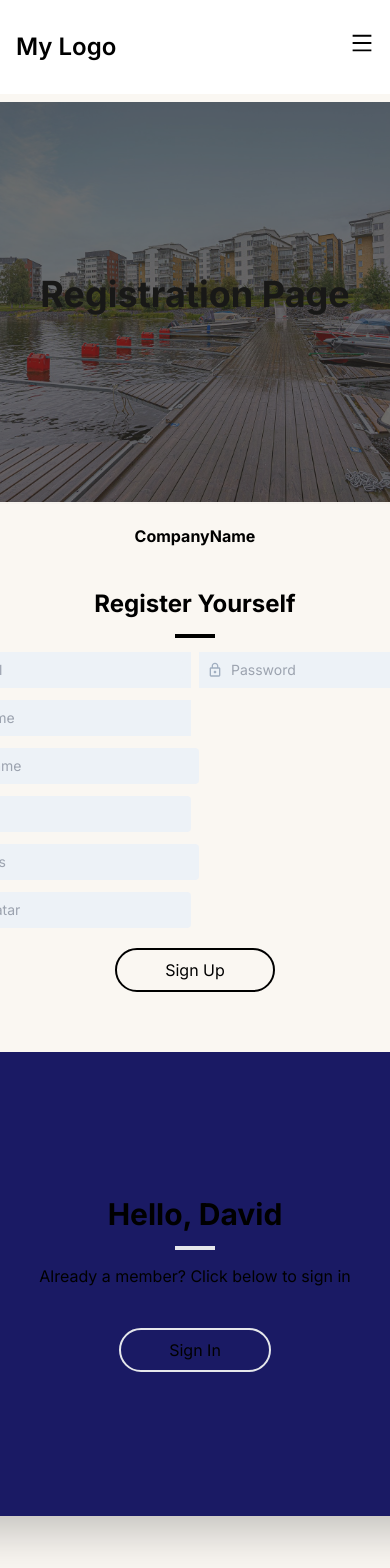
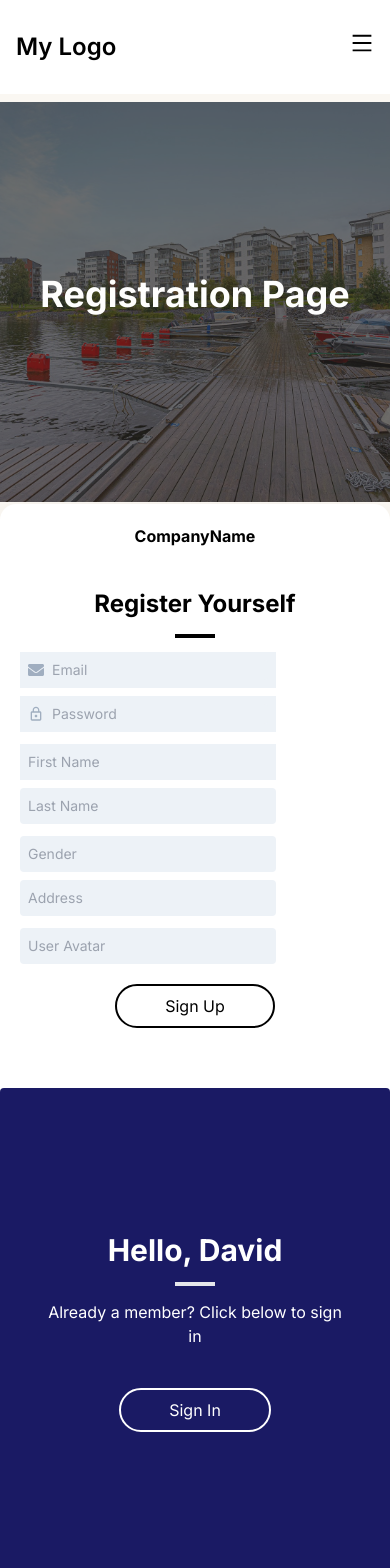
Before and after one commit to asajjad308/docking-new, a Next.js app: page /register in a window 390 px wide. Shown: the top 1568 px of the page. Built offline with nearby package versions, Linux system fonts and the light colour scheme.

Commit message:
fix responsiveness issues

```diff
--- a/app/components/Hero.tsx
+++ b/app/components/Hero.tsx
@@ -42,7 +42,7 @@ function Hero() {
                             <option value="lease" >Lease</option>
                         </select>
                     </div>
-                    <div className="flex md:w-1/3 w-full px-5 mt-4 items-center ">
+                    <div className="flex md:w-1/3 w-full px-5 sm:mt-4 md:mt-0 items-center ">
                         <button className="rounded-full border-transparent hover:border-black  py-2 px-8 bg-primary hover:bg-black hover:text-white w-full">
                             Search
                         </button>
--- a/app/register/page.tsx
+++ b/app/register/page.tsx
@@ -50,17 +50,17 @@ const Page = () => {
 
     return (
         <main className='overflow-x-hidden flex flex-col items-center justify-center w-full flex-1 text-center min-h-screen py-2 bg-[#faf7f2]'>
-            <div className="w-screen justify-center relative h-[400px] flex bg-cover bg-center text-primary opacity-90" style={{ backgroundImage: "url('/images/docks.jpg')" }}>
+            <div className="w-screen justify-center relative h-[400px] flex bg-cover bg-center text-white opacity-90" style={{ backgroundImage: "url('/images/docks.jpg')" }}>
                 <div className="absolute inset-0 bg-black opacity-60"></div> {/* Semi-dark overlay */}
                 <div className="relative  z-10 flex flex-col items-center justify-center">
-                    <h1 className="text-4xl font-bold mb-4">Registration Page</h1>
+                    <h1 className="text-4xl font-bold mb-4 text-white">Registration Page</h1>
                     {/* <p className="md:text-lg md:w-[50%] text-center">
                         Providing Docking Leasing and Rental Services in Umeå. Lorem ipsum is simply dummy text of the printing and typesetting industry. Lorem Ipsum has been the industry's standard dummy text ever since the 1500s, when an unknown printer took a galley of type and scrambled it to make a type specimen book.
                     </p> */}
                 </div>
             </div>
             <form onSubmit={submit} className='mt-[-20%] z-10' >
-                <div className='bg-primary flex flex-col md:flex-row rounded-2xl shadow-2xl my-20  md:w-full md:max-w-4xl '>
+                <div className='bg-white flex flex-col md:flex-row rounded-2xl shadow-2xl my-20  md:w-full md:max-w-4xl '>
                     {/* sign in section */}
                     <div className='w-full md:w-4/5 p-5'>
                         <div className='font-bold text-center md:text-left'>
@@ -70,40 +70,40 @@ const Page = () => {
                             <h2 className='md:text-3xl text-2xl font-bold text-black mb-2'>Register Yourself</h2>
                             <div className='border-2 w-10 border-black inline-block mb-2'></div>
                             <div className='flex flex-col justify-center'>
-                                <div className='flex space-x-2 w-full'>
+                                <div className='flex flex-col md:flex-row space-y-2 md:space-x-2 w-full'>
                                     <div className='bg-[#edf2f7] w-64 p-2 flex items-center '>
                                         <FaEnvelope className='text-[#a0aec0] mr-2' />
                                         <input type='email' name='email' placeholder='Email' onChange={e => setEmail(e.target.value)} className='bg-[#edf2f7] rounded outline-none text-sm flex-1' />
                                     </div>
-                                    <div className='bg-[#edf2f7] w-64 p-2 flex items-center '>
+                                    <div className='bg-[#edf2f7] w-64 mt-3 p-2 flex items-center '>
                                         <MdLockOutline className='text-[#a0aec0] mr-2' />
                                         <input type='password' name='password' placeholder='Password' onChange={e => setPassword(e.target.value)} className='bg-[#edf2f7] rounded outline-none text-sm flex-1' />
                                     </div>
                                 </div>
-                                <div className='flex flex-col md:flex-row space-x-2'>
+                                <div className='flex flex-col md:flex-row space-y-2 md:space-x-2'>
                                     <input type='text' name='firstName' placeholder='First Name' onChange={e => setFirstName(e.target.value)} className='bg-[#edf2f7] outline-none text-sm w-64 p-2 mt-3' />
                                     <input type='text' name='lastName' placeholder='Last Name' onChange={e => setLastName(e.target.value)} className='bg-[#edf2f7] rounded outline-none text-sm w-64 p-2 mt-3' />
                                 </div>
-                                <div className='flex flex-col md:flex-row space-x-2'>
+                                <div className='flex flex-col md:flex-row space-y-2 md:space-x-2'>
                                     <input type='text' name='gender' placeholder='Gender' onChange={e => setGender(e.target.value)} className='bg-[#edf2f7] rounded outline-none text-sm w-64 p-2 mt-3' />
                                     <input type='text' name='address' placeholder='Address' onChange={e => setAddress(e.target.value)} className='bg-[#edf2f7] rounded outline-none text-sm w-64 p-2 mt-3' />
                                 </div>
-                                <div className='flex flex-col md:flex-row space-x-2'>
+                                <div className='flex flex-col md:flex-row space-y-2 md:space-x-2'>
                                     <input type='text' name='userAvatar' placeholder='User Avatar' onChange={e => setUserAvatar(e.target.value)} className='bg-[#edf2f7] rounded outline-none text-sm w-64 p-2 mt-3' />
                                 </div>
                                 <div className='flex justify-center'>
-                                    <button className='mt-5 border-2 border-black text-black rounded-full px-12 py-2 inline-block font-semi-bold hover:bg-black hover:text-primary' type="submit">
+                                    <button className='mt-5 border-2 border-black text-black rounded-full px-12 py-2 inline-block font-semi-bold hover:bg-black hover:text-white' type="submit">
                                         Sign Up
                                     </button>
                                 </div>
                             </div>
                         </div>
                     </div>
-                    <div className='w-full md:w-2/5 bg-[#1a1a64]  text-primary rounded  md:rounded-tr-2xl md:rounded-br-2xl py-36 px-12'>
+                    <div className='w-full md:w-2/5 bg-[#1a1a64]  text-white rounded  md:rounded-tr-2xl md:rounded-br-2xl py-36 px-12'>
                         <h2 className='text-3xl font-bold mb-2 '>Hello, David</h2>
                         <div className='border-2 w-10 inline-block mb-2 '></div>
                         <p className='mb-10'>Already a member? Click below to sign in</p>
-                        <Link href='/signin' className='border-2 border-primary rounded-full px-12 py-2 inline-block font-semi-bold hover:bg-primary hover:text-black '>Sign In</Link>
+                        <Link href='/signin' className='border-2 border-white rounded-full px-12 py-2 inline-block font-semi-bold hover:bg-white hover:text-black '>Sign In</Link>
 
                     </div>
                 </div>
```
